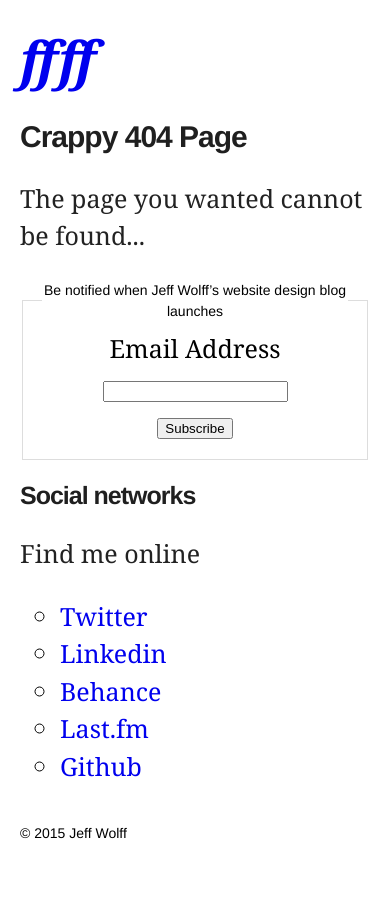
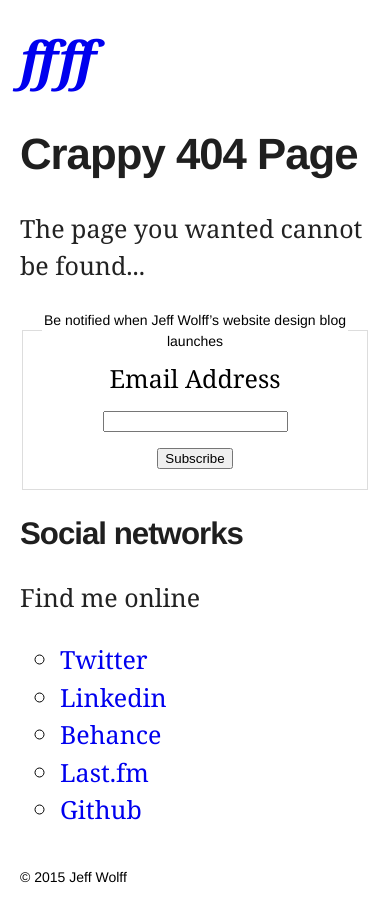
Before and after one commit to jeff-wolff/jeff-wolff.github.io, a plain HTML site: page 404.html in a window 390 px wide. Before the commit the page ends 868 px from the top, so only its background shows below. Drawn offline with Linux system fonts and the light colour scheme.

Commit message:
crap responsive type

```diff
--- a/404.html
+++ b/404.html
@@ -18,10 +18,10 @@
 	}
 	@media (max-width: 30em) {
 		h1 {
-			font-size: 1.5rem;
+			font-size: 1.75em;
 		}
 		h2 {
-			font-size: 1.25rem;
+			font-size: 1.25em;
 		}
 	}
 	*, *:before, *:after {
```
Also changed, not shown: index.html (+2 -2 lines), time_machine.html (+2 -2 lines).
